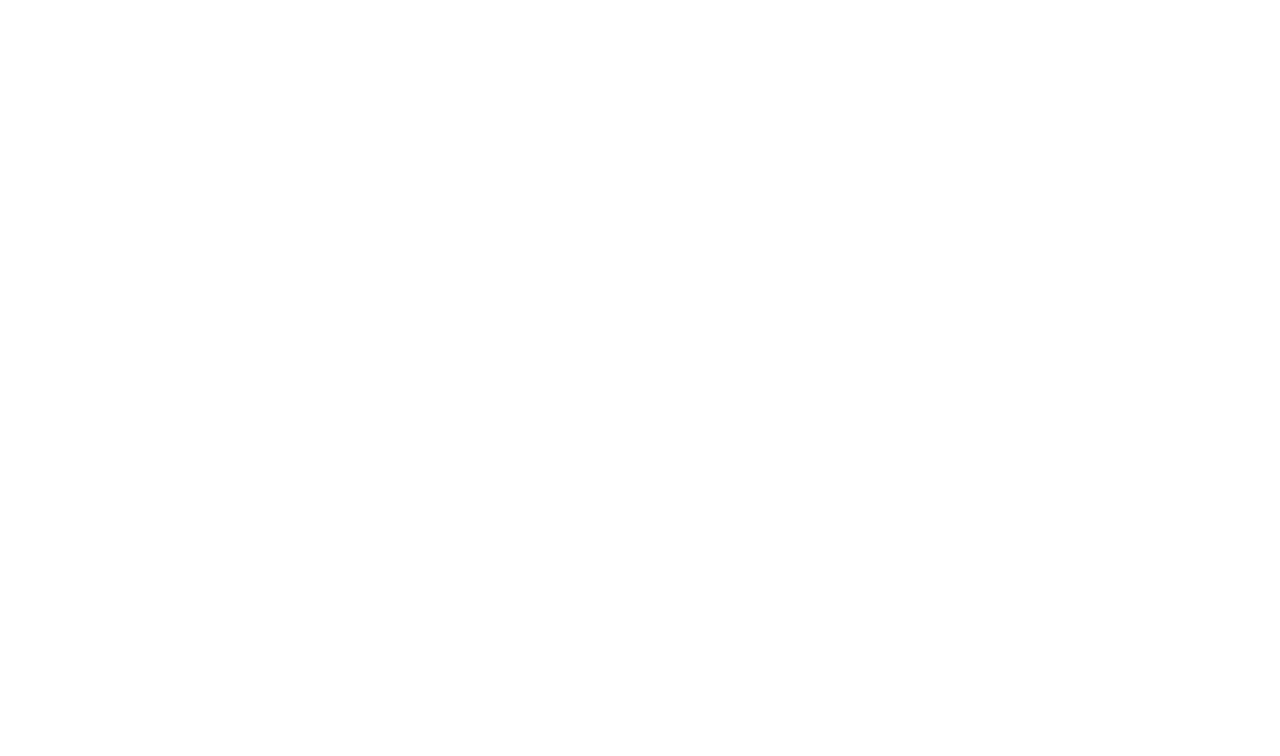
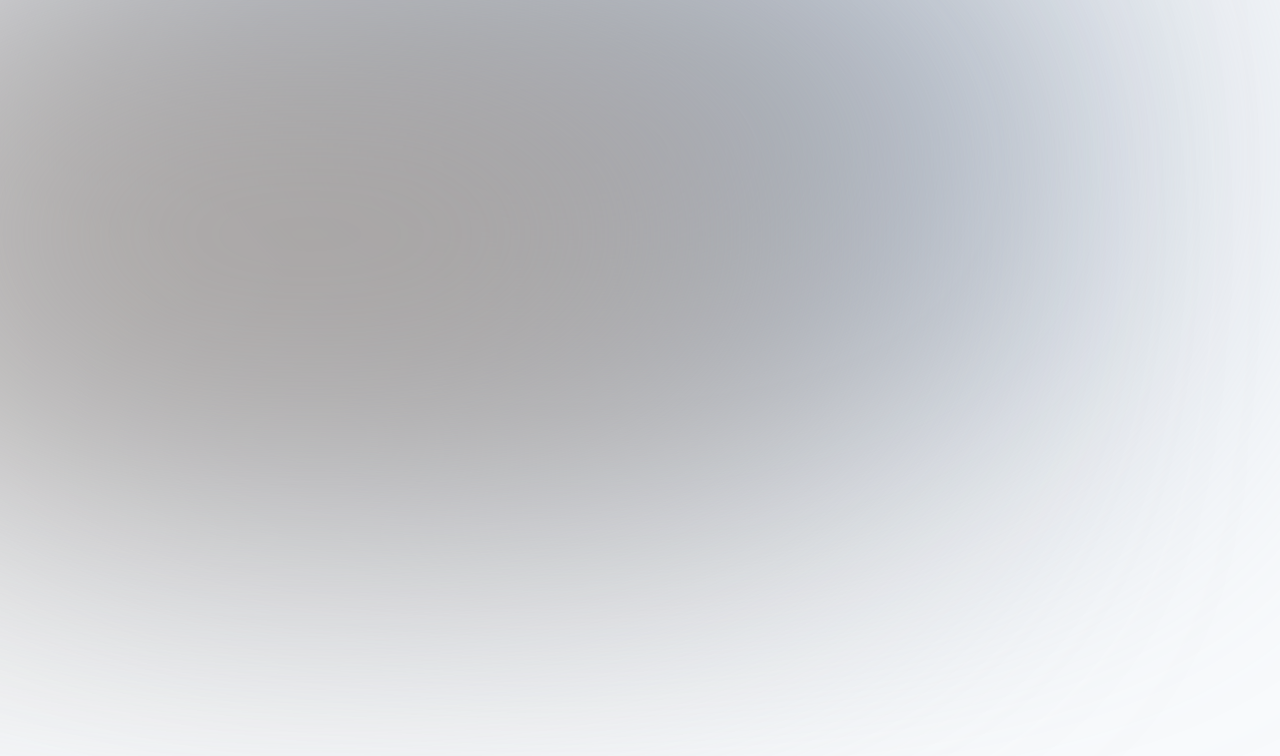
Before and after one commit to AustinPerez760/personal-portfolio-3.0, a Next.js app in the folder my-portfolio/: page / in a window 1280 px wide. Shown: the top 756 px of the page. Built offline with nearby package versions, Linux system fonts and the light colour scheme.

Commit message:
added background colors for main page layout

```diff
--- a/my-portfolio/app/layout.tsx
+++ b/my-portfolio/app/layout.tsx
@@ -15,7 +15,12 @@
 }>) {
   return (
     <html lang='en'>
-      <body className={`${inter.className} bg-grey-50`}>{children}</body>
+      <body className={`${inter.className} bg-slate-50 text-slate-950`}>
+        <div className='bg-slate-400 absolute top-[-6rem] -z-10 right-[11rem] h-[31.25rem] w[31.25rem] rounded-full blur-[10rem] sm:w-[68.75rem]'></div>
+        <div className='bg-stone-400 absolute top-[-1rem] -z-10 left-[-35rem] h-[31.25rem] w[50rem] rounded-full blur-[10rem] sm:w-[68.75rem] md:left-[-33rem] lg:left-[-28rem] xl:left-[-15rem] 2xl:left-[-5rem]'></div>
+
+        {children}
+      </body>
     </html>
   );
 }
```
